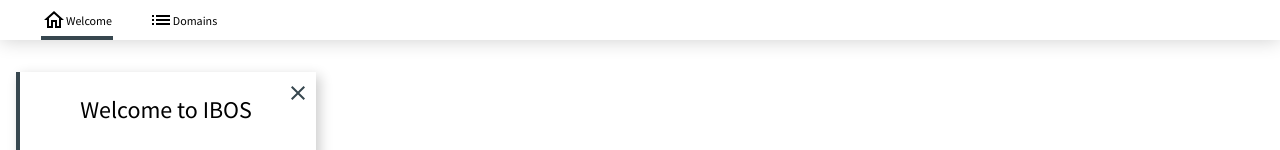
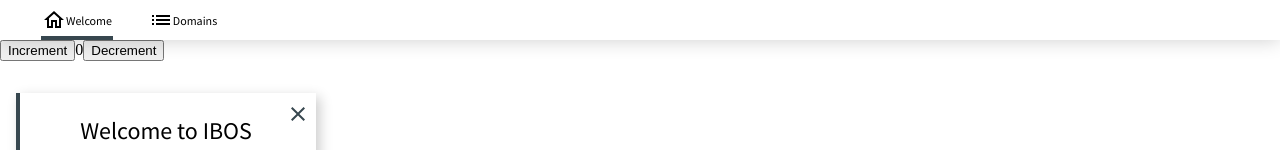
Before and after one commit to fromITzerotoIThero/IBOS, a React (Create React App) app: page / in a window 1280 px wide. Shown: the top 150 px of the page. Built offline with nearby package versions, Linux system fonts and the light colour scheme; no server answers; the database is empty.

Commit message:
Add Counter component to App.js

```diff
--- a/src/App.js
+++ b/src/App.js
@@ -1,6 +1,7 @@
 import React from 'react';
 import { useState } from 'react';
 import { Route, Routes } from 'react-router-dom';
+import Counter from './features/counter/Counter';
 import Header from './components/Header/Header';
 import Accordion from './components/Accordion/Accordion';
 import DomainsOverview from './components/DomainsOverview/DomainsOverview';
@@ -22,6 +23,7 @@ function App() {
     return (
         <div>
             <Header />
+            <Counter />
             <Routes>
                 <Route
                     path="/"
```
